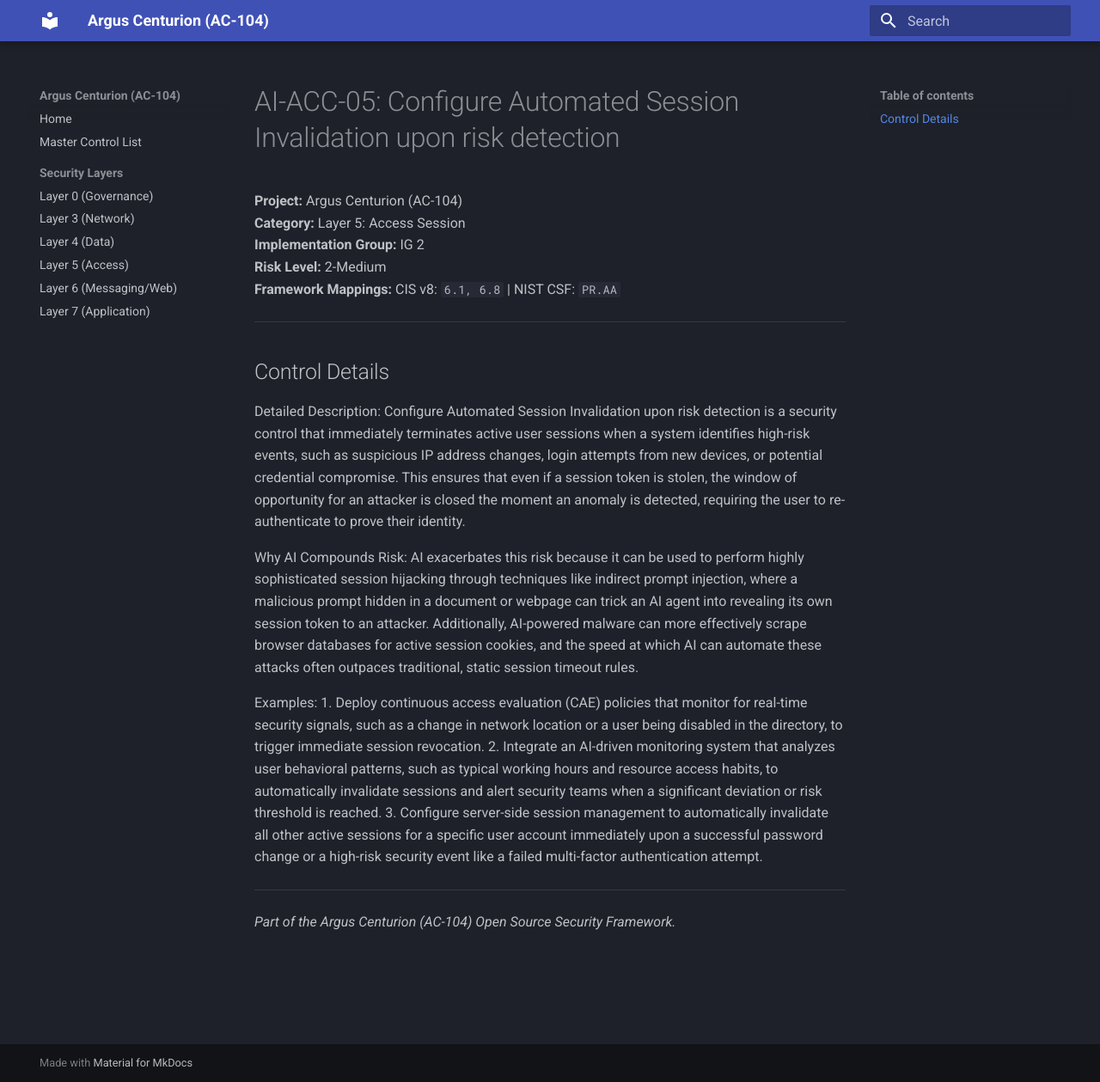
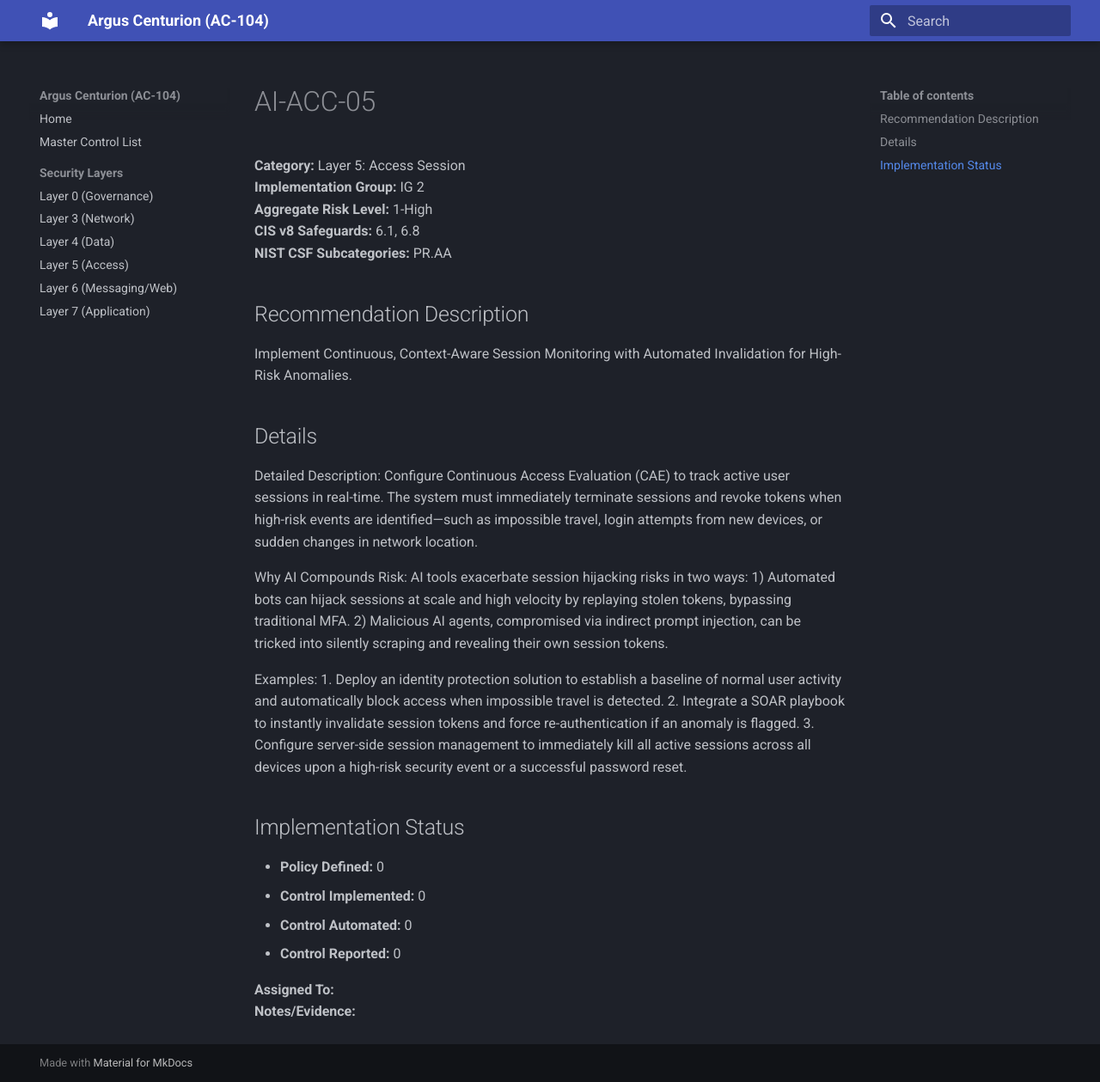
Before and after one commit to TH-Project-Files/Project-AC-104, an MkDocs documentation site: the page built from docs/controls/AI-ACC-05.md, in a window 1280 px wide and 1259 px high. Shown: the whole window at 86% size. Built offline with MkDocs 1.6.1 and Material for MkDocs 9.7.7, drawn with Linux system fonts in a browser that asks for light colours.

Commit message:
﻿Auto-sync controls: Added , Removed , Modified 3
Added:
- AI-GOV-18 (Scale Incident Response Tabletop Exercises to simulate high-velocity, simultaneous AI-driven compromises)

Removed:
- AI-GOV-04 - Reason:

Modified:
- AI-NET-08 - Reason: cosmetic
- AI-ACC-05 - Reason: Upgraded risk level to 1-High and merged the context of 'impossible travel' and automated SOAR token revocation to centralize session hijacking defenses.
- AI-APP-10 - Reason: cosmetic

```diff
--- a/docs/controls/AI-ACC-05.md
+++ b/docs/controls/AI-ACC-05.md
@@ -1,24 +1,31 @@
-# AI-ACC-05: Configure Automated Session Invalidation upon risk detection
+# AI-ACC-05
 
-**Project:** Argus Centurion (AC-104)
 **Category:** Layer 5: Access Session
 **Implementation Group:** IG 2
-**Risk Level:** 2-Medium
-**Framework Mappings:** CIS v8: `6.1, 6.8` | NIST CSF: `PR.AA`
+**Aggregate Risk Level:** 1-High
+**CIS v8 Safeguards:** 6.1, 6.8
+**NIST CSF Subcategories:** PR.AA
 
----
+## Recommendation Description
+Implement Continuous, Context-Aware Session Monitoring with Automated Invalidation for High-Risk Anomalies.
 
-## Control Details
+## Details
 Detailed Description:
-Configure Automated Session Invalidation upon risk detection is a security control that immediately terminates active user sessions when a system identifies high-risk events, such as suspicious IP address changes, login attempts from new devices, or potential credential compromise. This ensures that even if a session token is stolen, the window of opportunity for an attacker is closed the moment an anomaly is detected, requiring the user to re-authenticate to prove their identity.
+Configure Continuous Access Evaluation (CAE) to track active user sessions in real-time. The system must immediately terminate sessions and revoke tokens when high-risk events are identified—such as impossible travel, login attempts from new devices, or sudden changes in network location.
 
 Why AI Compounds Risk:
-AI exacerbates this risk because it can be used to perform highly sophisticated session hijacking through techniques like indirect prompt injection, where a malicious prompt hidden in a document or webpage can trick an AI agent into revealing its own session token to an attacker. Additionally, AI-powered malware can more effectively scrape browser databases for active session cookies, and the speed at which AI can automate these attacks often outpaces traditional, static session timeout rules.
+AI tools exacerbate session hijacking risks in two ways: 1) Automated bots can hijack sessions at scale and high velocity by replaying stolen tokens, bypassing traditional MFA. 2) Malicious AI agents, compromised via indirect prompt injection, can be tricked into silently scraping and revealing their own session tokens.
 
 Examples:
-1. Deploy continuous access evaluation (CAE) policies that monitor for real-time security signals, such as a change in network location or a user being disabled in the directory, to trigger immediate session revocation.
-2. Integrate an AI-driven monitoring system that analyzes user behavioral patterns, such as typical working hours and resource access habits, to automatically invalidate sessions and alert security teams when a significant deviation or risk threshold is reached.
-3. Configure server-side session management to automatically invalidate all other active sessions for a specific user account immediately upon a successful password change or a high-risk security event like a failed multi-factor authentication attempt.
+1. Deploy an identity protection solution to establish a baseline of normal user activity and automatically block access when impossible travel is detected.
+2. Integrate a SOAR playbook to instantly invalidate session tokens and force re-authentication if an anomaly is flagged.
+3. Configure server-side session management to immediately kill all active sessions across all devices upon a high-risk security event or a successful password reset.
 
----
-*Part of the Argus Centurion (AC-104) Open Source Security Framework.*
+## Implementation Status
+- **Policy Defined:** 0
+- **Control Implemented:** 0
+- **Control Automated:** 0
+- **Control Reported:** 0
+
+**Assigned To:**
+**Notes/Evidence:**
```
Also changed, not shown: docs/controls/AI-GOV-04.md (deleted, +0 -24 lines), docs/controls/AI-GOV-18.md (added, +30 -0 lines), docs/controls_list.md (+2 -2 lines), 1 other file.
